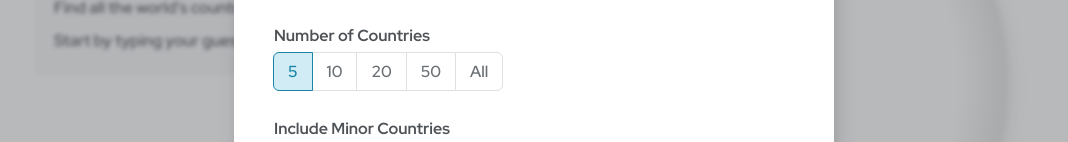
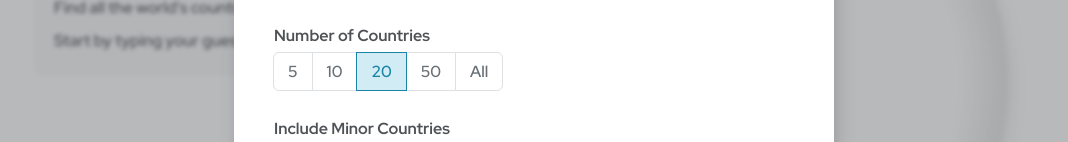
Before and after one commit to updownupdown/world-quiz, a React (Create React App) app: page / in a window 1280 px wide. Shown: the part 352-494 px from the top of the page, without its empty margins (106-1174 px from the left). Built offline with nearby package versions, Linux system fonts and the light colour scheme.

Commit message:
Change default number of countries in modal

```diff
--- a/src/components/Modal/Modal.tsx
+++ b/src/components/Modal/Modal.tsx
@@ -32,7 +32,7 @@ export const Modal = ({
     Quizzes.TypeCountries
   );
   const [optionIncludeMinor, setOptionIncludeMinor] = useState(false);
-  const [optionLimit, setOptionLimit] = useState(5);
+  const [optionLimit, setOptionLimit] = useState(20);
 
   if (!isModalOpen) return <></>;
 
```
